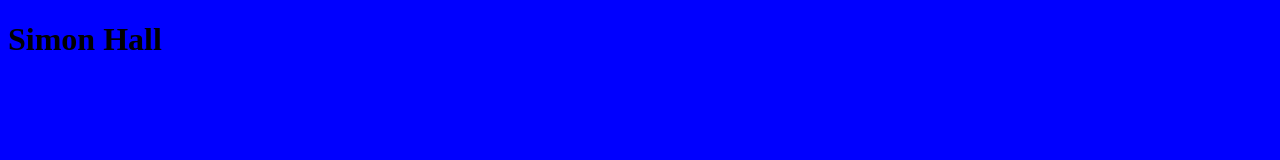
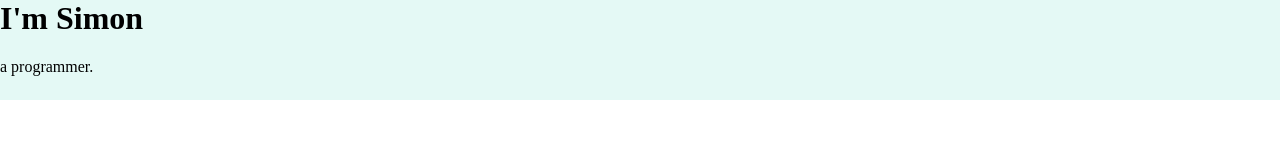
Before and after one commit to shwaldemar/CSS-My-Site, a plain HTML site: page index.html in a window 1280 px wide. Drawn offline with Linux system fonts and the light colour scheme.

Commit message:
moved favicon

```diff
--- a/css/styles.css
+++ b/css/styles.css
@@ -1,3 +1,11 @@
 body {
-  background-color: blue;
+  margin: 0;
 }
+h1 {
+  margin-top: 0;
+}
+
+div {
+  background-color: #e4f9f5;
+  height: 100px;
+}
--- a/index.html
+++ b/index.html
@@ -5,9 +5,13 @@
     <meta http-equiv="X-UA-Compatible" content="IE=edge" />
     <meta name="viewport" content="width=device-width, initial-scale=1.0" />
     <link rel="stylesheet" href="./css/styles.css" />
+    <link rel="icon" href="./css/favicon.ico" />
     <title>Simon Hall</title>
   </head>
   <body>
-    <h1>Simon Hall</h1>
+    <div class="">
+      <h1>I'm Simon</h1>
+      <p>a programmer.</p>
+    </div>
   </body>
 </html>
```
Also changed, not shown: css/favicon.ico (added).
